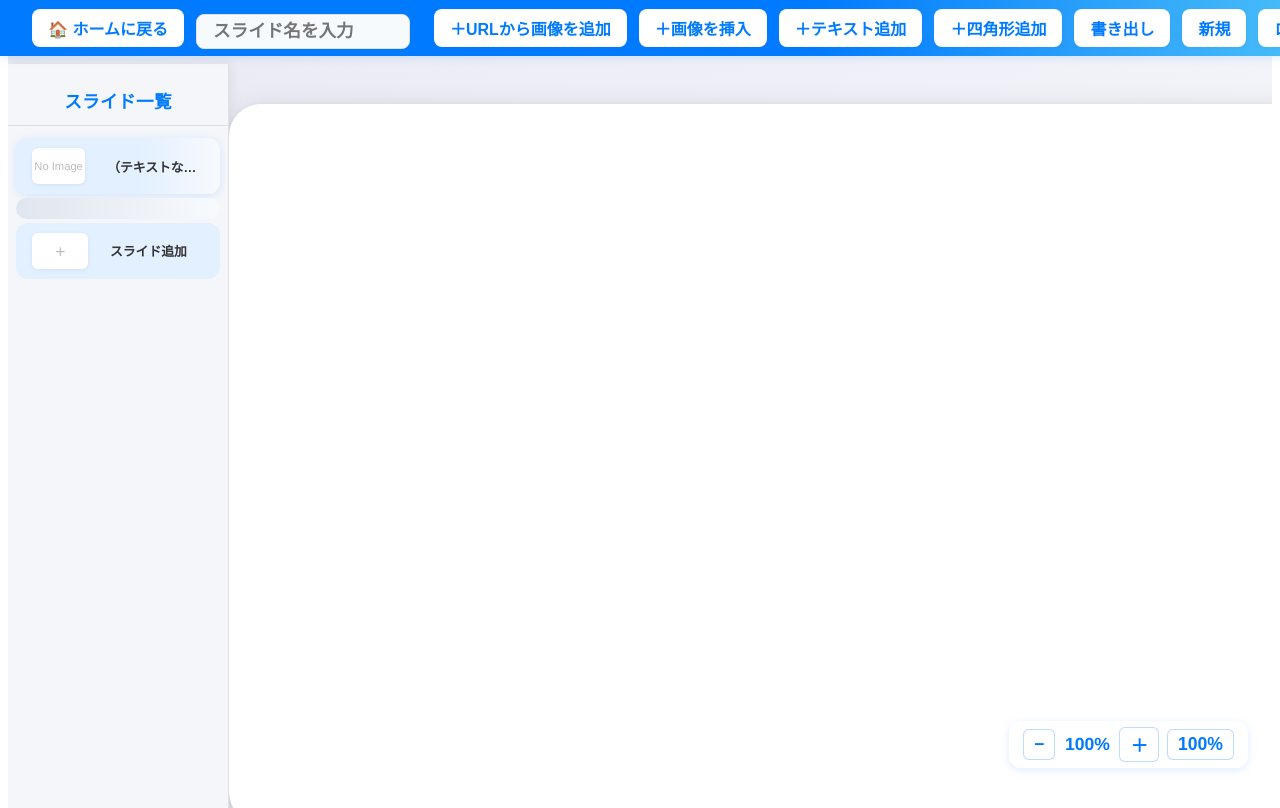
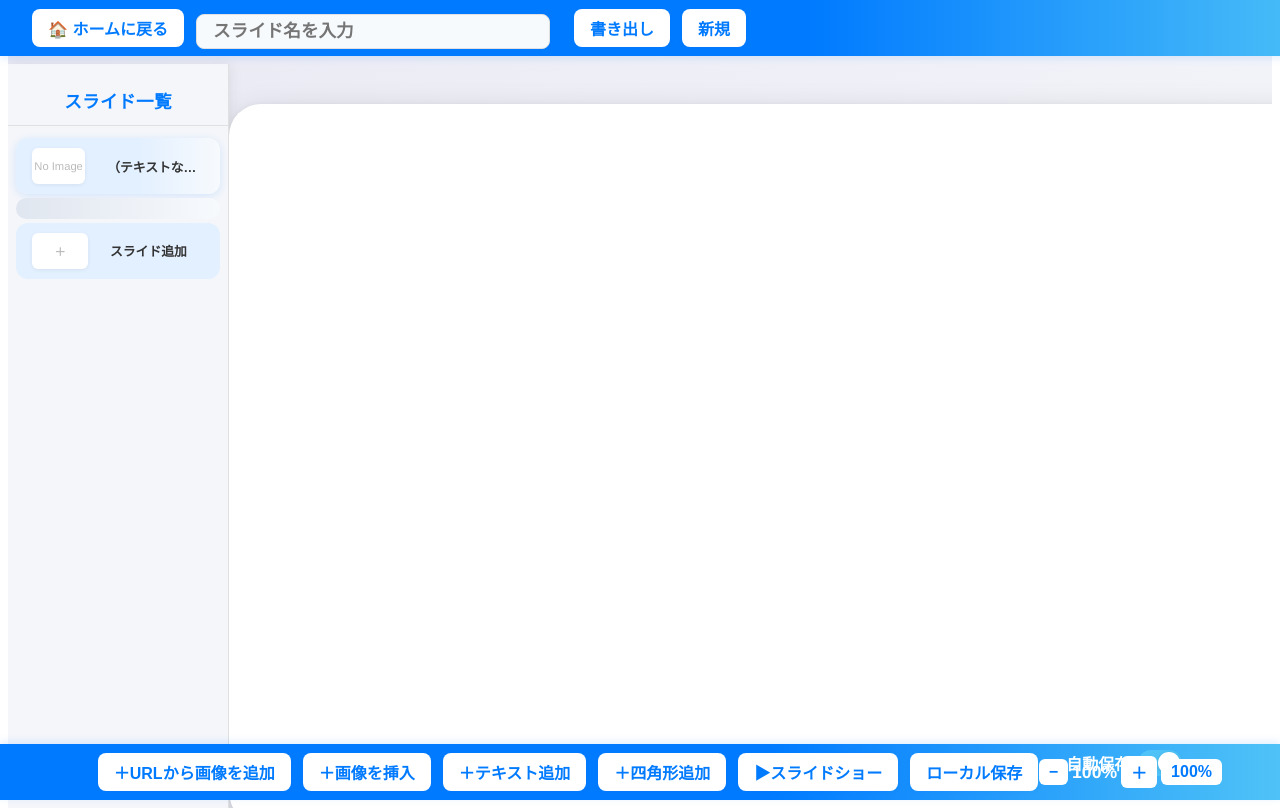
Before and after one commit to yomi4486/slide_app, a Nuxt app: page / in a window 1280 px wide. Both pictures are taken after a click on the button "＋ 新規作成". Built offline with nearby package versions, Linux system fonts and the light colour scheme.

Commit message:
バグ多いけど一旦コミット

```diff
--- a/assets/common.css
+++ b/assets/common.css
@@ -423,7 +423,7 @@ input:focus {
 .canvas-zoom-ui {
   position: fixed;
   right: 32px;
-  bottom: 32px;
+  bottom: 6px;
   z-index: 9999;
   display: flex;
   gap: 8px;
--- a/components/SlideCanvas.vue
+++ b/components/SlideCanvas.vue
@@ -93,15 +93,22 @@ const props = defineProps([
   'zoom',
   'slideshow', // 追加
 ])
-const canvasStyle = computed(() => ({
-  width: props.canvasWidth + 'px',
-  height: props.canvasHeight + 'px',
-  position: 'absolute',
-  left: props.canvasLeft + 'px',
-  top: props.canvasTop + 'px',
-  minWidth: 0,
-  minHeight: 0
-}))
+const canvasStyle = computed(() => {
+  const style = {
+    width: props.canvasWidth + 'px',
+    height: props.canvasHeight + 'px',
+    minWidth: 0,
+    minHeight: 0,
+    position: 'relative',
+    overflow: 'hidden',
+    background: '#fff',
+    borderRadius: props.slideshow ? '0' : '32px',
+    boxShadow: props.slideshow ? 'none' : '0 8px 32px #0002, 0 1.5px 6px #0001',
+  }
+  if (props.canvasLeft !== undefined) style.left = props.canvasLeft + 'px'
+  if (props.canvasTop !== undefined) style.top = props.canvasTop + 'px'
+  return style
+})
 // ドラッグ選択のmousemove/upイベントを動的に付け外し
 let moveHandler = null
 let upHandler = null
--- a/pages/index.vue
+++ b/pages/index.vue
@@ -31,22 +31,8 @@
         <div class="app-bar-actions">
           <button class="app-bar-btn" @click="goHome">🏠 ホームに戻る</button>
           <input class="slide-title-input" v-model="slidesTitle" @input="onTitleInput" placeholder="スライド名を入力" />
-          <button class="app-bar-btn" @click="addElement('image')">＋URLから画像を追加</button>
-          <button class="app-bar-btn" @click="addLocalImage">＋画像を挿入</button>
-          <input type="file" ref="localImageInput" accept="image/*" style="display:none" @change="onLocalImageChange" />
-          <button class="app-bar-btn" @click="addElement('text')">＋テキスト追加</button>
-          <button class="app-bar-btn" @click="addElement('rect')">＋四角形追加</button>
           <button class="app-bar-btn" @click="saveCurrentSlides">書き出し</button>
           <button class="app-bar-btn" @click="newSlides">新規</button>
-          <button class="app-bar-btn" @click="localSave">ローカル保存</button>
-          <button class="app-bar-btn" @click="startSlideshow">▶スライドショー</button>
-          <label class="autosave-toggle">
-            <span>自動保存</span>
-            <span class="ios-switch">
-              <input type="checkbox" v-model="autoSave" />
-              <span class="slider"></span>
-            </span>
-          </label>
         </div>
       </header>
       <SlideListMenu :slides="slides" :current="current" @goTo="goTo" @addSlide="addSlide" />
@@ -99,12 +85,6 @@
                     :zoom="zoom.value"
                   />
                 </div>
-                <div class="canvas-zoom-ui">
-                  <button @click="zoomOut" :disabled="Number(zoom.value) <= minZoom">−</button>
-                  <span>{{ isNaN(zoom.value) ? 100 : Math.round(zoom.value * 100) }}%</span>
-                  <button @click="zoomIn" :disabled="Number(zoom.value) >= maxZoom">＋</button>
-                  <button @click="resetZoom" :disabled="zoom.value === 1">100%</button>
-                </div>
               </div>
             </div>
             <div v-if="selectedElements.length" style="position: fixed; top: 32px; right: 32px; z-index: 4000;">
@@ -118,6 +98,50 @@
           </div>
         </div>
       </main>
+      <!-- Slideshow Overlay -->
+      <div v-if="isSlideshow" class="slideshow-overlay">
+        <div class="slideshow-canvas-wrapper">
+          <div class="slideshow-canvas-scaler" :style="{ width: baseWidth + 'px', height: baseHeight + 'px', transform: `scale(${slideshowScale.value})`, transformOrigin: 'center center' }">
+            <SlideCanvas
+              :elements="slides[current].elements"
+              :selectedElements="[]"
+              :canvasWidth="baseWidth"
+              :canvasHeight="baseHeight"
+              :zoom="1"
+              :elementStyle="elementStyle"
+              :textElementStyle="textElementStyle"
+              :isEditingText="alwaysFalse"
+            />
+          </div>
+          <button class="slideshow-exit-btn" @click="endSlideshow">終了</button>
+          <button class="slideshow-prev-btn" @click="current > 0 && (current.value--)" :disabled="current === 0">‹</button>
+          <button class="slideshow-next-btn" @click="current < slides.length - 1 && (current.value++)" :disabled="current === slides.length - 1">›</button>
+          <div class="slideshow-page">{{ current + 1 }} / {{ slides.length }}</div>
+        </div>
+      </div>
+      <!-- Bottom Bar -->
+      <footer class="bottom-bar">
+        <button class="bottom-bar-btn" @click="addElement('image')">＋URLから画像を追加</button>
+        <button class="bottom-bar-btn" @click="addLocalImage">＋画像を挿入</button>
+        <input type="file" ref="localImageInput" accept="image/*" style="display:none" @change="onLocalImageChange" />
+        <button class="bottom-bar-btn" @click="addElement('text')">＋テキスト追加</button>
+        <button class="bottom-bar-btn" @click="addElement('rect')">＋四角形追加</button>
+        <div class="canvas-zoom-ui">
+          <button @click="zoomOut" :disabled="Number(zoom.value) <= minZoom">−</button>
+          <span>{{ isNaN(zoom.value) ? 100 : Math.round(zoom.value * 100) }}%</span>
+          <button @click="zoomIn" :disabled="Number(zoom.value) >= maxZoom">＋</button>
+          <button @click="resetZoom" :disabled="zoom.value === 1">100%</button>
+        </div>
+        <button class="bottom-bar-btn" @click="startSlideshow">▶スライドショー</button>
+        <button class="bottom-bar-btn" @click="localSave">ローカル保存</button>
+        <label class="autosave-toggle bottom-autosave">
+          <span>自動保存</span>
+          <span class="ios-switch">
+            <input type="checkbox" v-model="autoSave" />
+            <span class="slider"></span>
+          </span>
+        </label>
+      </footer>
     </div>
   </template>
   <script setup>
@@ -126,6 +150,22 @@
   import SlideCanvas from '../components/SlideCanvas.vue'
   import ElementEditPanel from '../components/ElementEditPanel.vue'
 
+  // スライドショー用のダミー関数
+  const alwaysFalse = () => false;
+  // スライドショー用のウィンドウサイズreactive
+  const windowWidth = ref(0)
+  const windowHeight = ref(0)
+  function updateWindowSize() {
+    windowWidth.value = window.innerWidth
+    windowHeight.value = window.innerHeight
+  }
+  onMounted(() => {
+    updateWindowSize()
+    window.addEventListener('resize', updateWindowSize)
+  })
+  onBeforeUnmount(() => {
+    window.removeEventListener('resize', updateWindowSize)
+  })
   // 新しいスライドデータ構造
   const slides = ref([
     {
@@ -201,24 +241,23 @@
     canvasHeight.value = Math.floor(ch);
   }
   const isSlideshow = ref(false)
-  const slideshowScale = ref(1)
-
-  function updateSlideshowScale() {
-    const w = window.innerWidth
-    const h = window.innerHeight
-    slideshowScale.value = Math.min(w / baseWidth, h / baseHeight)
-  }
-
+  // 新しいslideshowScale定義
+  const slideshowScale = computed(() => {
+    return Math.min(windowWidth.value / baseWidth, windowHeight.value / baseHeight)
+  })
+  watch(slideshowScale, (val) => {
+    console.log('slideshowScale changed:', val);
+  });
   function startSlideshow() {
-    isSlideshow.value = true
-    document.body.style.overflow = 'hidden'
-    updateSlideshowScale()
-    window.addEventListener('resize', updateSlideshowScale)
+    updateWindowSize(); // 画面サイズを再計算
+    isSlideshow.value = true;
+    document.body.style.overflow = 'hidden';
   }
   function endSlideshow() {
-    isSlideshow.value = false
-    document.body.style.overflow = ''
-    window.removeEventListener('resize', updateSlideshowScale)
+    isSlideshow.value = false;
+    document.body.style.overflow = '';
+    isHome.value = false; // 編集画面に戻す
+    // current.value = 0; // ここは不要なので削除
   }
   function handleSlideshowKey(e) {
     if (!isSlideshow.value) return
@@ -346,6 +385,11 @@
       canvasWrapper.value.removeEventListener('touchend', onTouchEnd)
     }
   })
+  watch(isSlideshow, (val) => {
+    if (val) {
+      updateWindowSize();
+    }
+  });
 
   // --- ここからズーム機能 ---
   const minZoom = 0.2;
@@ -442,7 +486,7 @@
       el = { type: 'rect', x: 120, y: 120, width: 200, height: 120, background: '#1976d2', shadow: false }
     }
     slides.value[current.value].elements.push(el)
-    selectedElement.value = slides.value[current.value].elements.length - 1
+    selectedElements.value = [slides.value[current.value].elements.length - 1]
     autoLocalSave()
   }
 
@@ -838,8 +882,8 @@
       loadSlidesList();
       setSlidesMeta({ id, title, date });
       // alert('ローカル保存しました')
-    } catch {
-      console.error('ローカル保存に失敗しました');
+    } catch(e) {
+      console.error('ローカル保存に失敗しました',e);
     }
   }
   // ローカル読込
@@ -865,6 +909,8 @@
 
   const baseWidth = 1280;
   const baseHeight = 720;
+
+  // スライドショー用のscaleを計算
 
   function addSlide() {
     pushHistory()
@@ -1005,6 +1051,7 @@
   }
   .keynote-bg {
     padding-top: 56px;
+    padding-bottom: 72px; /* ボトムバー分の余白を追加 */
   }
   .keynote-main .main-center {
     display: flex;
@@ -1043,19 +1090,13 @@
     overflow: hidden;
   }
   .slideshow-canvas-scaler {
+    width: 1280px;
+    height: 720px;
     display: flex;
     align-items: center;
     justify-content: center;
-    margin: 0 auto;
-    /* 1280x720固定サイズをscaleで拡大 */
-    background: #fff;
-    border-radius: 0;
-    box-shadow: none;
-    transition: transform 0.2s;
   }
   .slideshow-canvas-wrapper > .slide-canvas {
-    width: 100vw !important;
-    height: 100vh !important;
     max-width: 100vw !important;
     max-height: 100vh !important;
     aspect-ratio: 16/9;
@@ -1288,4 +1329,74 @@
     border: 1.5px solid #007aff;
     box-shadow: 0 2px 8px #007aff22;
   }
+  /* Bottom Bar Styles */
+  .bottom-bar {
+    position: fixed;
+    left: 0;
+    right: 0;
+    bottom: 0;
+    height: 56px;
+    background: linear-gradient(90deg, #007aff 60%, #4fc3f7 100%);
+    color: #fff;
+    display: flex;
+    align-items: center;
+    justify-content: center;
+    gap: 12px;
+    z-index: 5000;
+    box-shadow: 0 -2px 8px #007aff22;
+    padding: 0 24px;
+  }
+  .bottom-bar-btn {
+    background: #fff;
+    color: #007aff;
+    border: none;
+    border-radius: 8px;
+    padding: 7px 16px;
+    font-size: 1em;
+    font-weight: 600;
+    box-shadow: 0 1px 4px #007aff11;
+    cursor: pointer;
+    transition: background 0.2s, color 0.2s;
+  }
+  .bottom-bar-btn:hover {
+    background: #e3f0ff;
+    color: #0051a8;
+  }
+  .bottom-bar .canvas-zoom-ui {
+    display: flex;
+    align-items: center;
+    gap: 4px;
+    background: none;
+    box-shadow: none;
+    margin: 0 12px;
+  }
+  .bottom-bar .canvas-zoom-ui button {
+    background: #fff;
+    color: #007aff;
+    border: none;
+    border-radius: 6px;
+    padding: 4px 10px;
+    font-size: 1em;
+    font-weight: 600;
+    cursor: pointer;
+    transition: background 0.2s, color 0.2s;
+  }
+  .bottom-bar .canvas-zoom-ui button:disabled {
+    opacity: 0.5;
+    cursor: not-allowed;
+  }
+  .bottom-bar .canvas-zoom-ui span {
+    color: #fff;
+    font-weight: 600;
+    min-width: 40px;
+    text-align: center;
+  }
+  .bottom-autosave {
+    color: #fff;
+    margin-left: 16px;
+    font-size: 1em;
+    font-weight: 600;
+    user-select: none;
+    height: 100%;
+  }
   </style>
```
